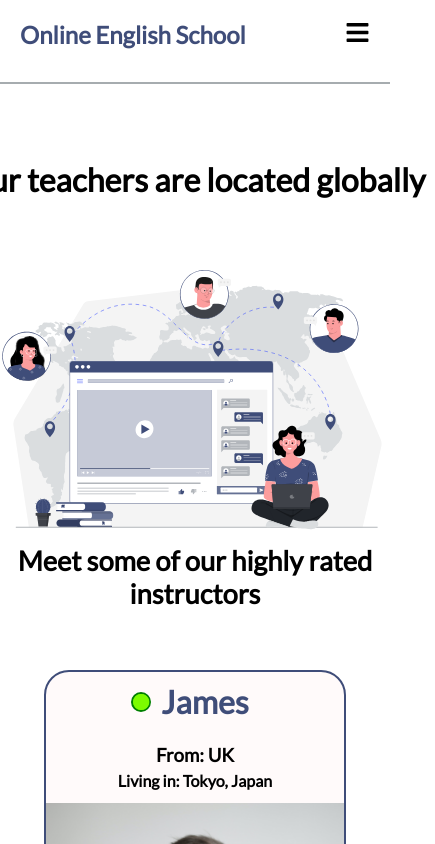
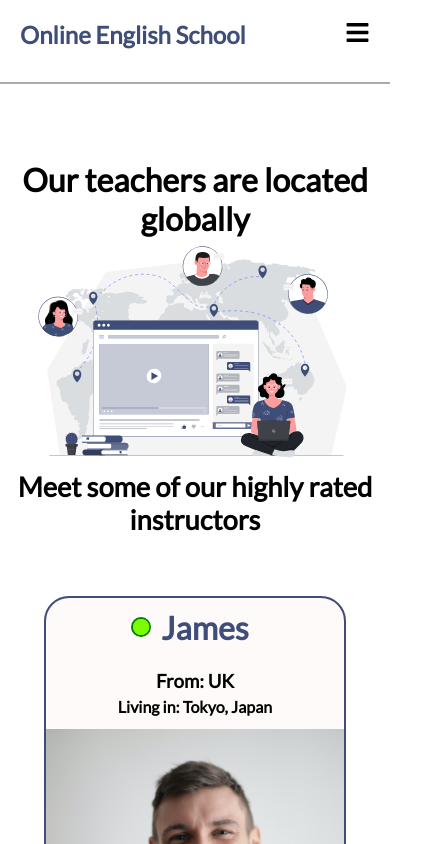
Before and after one commit to Thunderbolton/Online-English-School, a React (Create React App) app: page /teachers in a window 390 px wide. Shown: the top 844 px of the page, 435 px wide, since content can reach past the window. Built offline with nearby package versions, Linux system fonts and the light colour scheme.

Commit message:
fixed teacher-hero section to be responsive on smallest screen sizes

```diff
--- a/src/index.css
+++ b/src/index.css
@@ -408,28 +408,37 @@ button {
   justify-content: center;
   align-items: center;
   position: relative;
-  top: 185px;
+  top: 105px;
   margin-bottom: 230px;
+  overflow-x: hidden;
+  /* border: 2px solid red; */
 }
 
 .teachers-hero-heading {
-  margin-top: -25px;
   text-align: center;
+  /* margin-top: -30px; */
 }
 
 .teachers-hero-img {
-  width: 65rem;
+  width: 100%;
+  max-width: 1100px;
   /* border: solid 2px red; */
   z-index: -1;
-  margin-top: -70px;
+  margin-top: -50px;
 }
 
-@media (max-width:735px) {
-  .teachers-hero-img {
-    width: 30rem;
-    margin-top: 30px;
+@media (max-width:800px) {
+
+  .teachers {
+    top: 160px;
   }
+
+  .teachers-hero-heading {
+    margin-bottom: 25px;
+  }
+
 }
+
 
 .teachers-hero-subheading {
   text-align: center;
@@ -555,10 +564,9 @@ button {
   top: -80px;
   font-size: clamp(1.5rem, 2.2vw, 2.3rem);
   text-align: center;
-  left:0;
-  right:0;
-  margin-left:auto;
-  margin-right:auto;
+  left: 0;
+  right: 0;
+  margin: auto;
 }
 
 .materials-hero {
```
